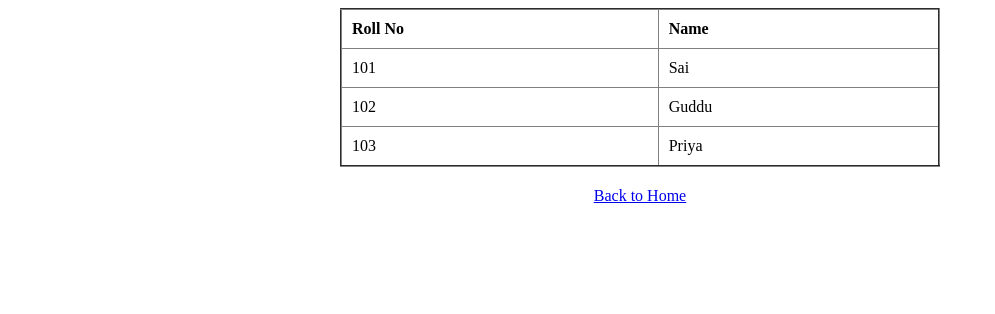
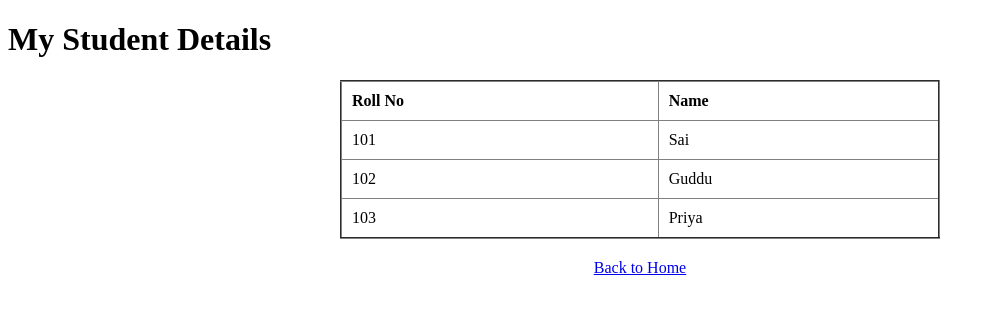
Before and after one commit to mousamrout/mousamrout.github.io, a plain HTML site: page docs/student.html in a window 1280 px wide. Shown: the whole page, without its empty margins (0-995 px from the left). Drawn offline with Linux system fonts and the light colour scheme.

Commit message:
Latest Index

```diff
--- a/docs/student.html
+++ b/docs/student.html
@@ -24,7 +24,9 @@
     </style>
 </head>
 <body>
-
+    <div>
+		<h1>My Student Details </h1>
+    </div>
     <table border="2">
         <tr>
             <th>Roll No</th>
```
